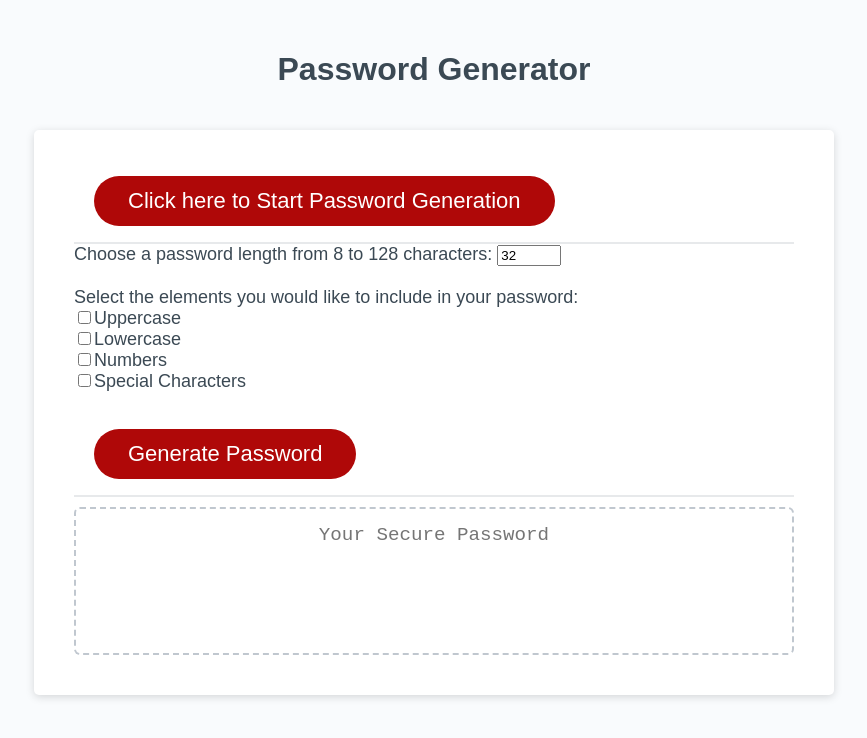
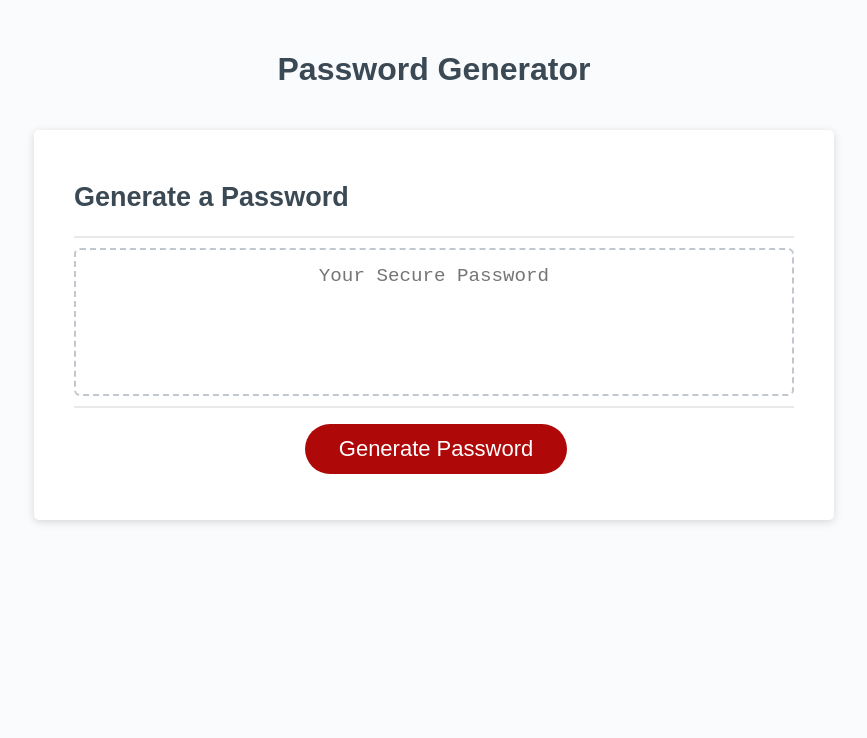
Before and after one commit to npgockel/homework-3, a plain HTML site: page index.html in a window 1280 px wide. Shown: the whole page, without its empty margins (206-1073 px from the left). Drawn offline with Linux system fonts and the light colour scheme.

Commit message:
Comeplete overhaul of code and files|Final commit for homework-3

```diff
--- a/index.html
+++ b/index.html
@@ -7,7 +7,6 @@
     <title>Password Generator</title>
     <link rel="stylesheet" href="style.css" />
   </head>
-
   <body>
     <div class="wrapper">
       <header>
@@ -15,62 +14,9 @@
       </header>
       <div class="card">
         <div class="card-header">
-          <button id="start-gen" class="btn" onclick="generatePassword()">
-            Click here to Start Password Generation
-          </button>
+          <h2>Generate a Password</h2>
         </div>
-
         <div class="card-body">
-          <div id="pass-crit">
-            <div>
-              <label for="length"
-                >Choose a password length from 8 to 128 characters:</label
-              >
-              <input
-                type="number"
-                id="length"
-                name="length"
-                min="8"
-                max="128"
-                value="32"
-              />
-            </div>
-            <br />
-            <label for="char-crit"
-              >Select the elements you would like to include in your
-              password:</label
-            >
-            <form id="char-crit">
-              <input
-                type="checkbox"
-                id="upper-char"
-                name="upper-char"
-                value="Uppercases"
-              /><label for="upper-char">Uppercase</label><br />
-              <input
-                type="checkbox"
-                id="lower-char"
-                name="lower-char"
-                value="Lowercase"
-              /><label for="lower-char">Lowercase</label><br />
-              <input
-                type="checkbox"
-                id="numer-char"
-                name="numer-char"
-                value="Numbers"
-              /><label for="numer-char">Numbers</label><br />
-              <input
-                type="checkbox"
-                id="speci-char"
-                name="speci-char"
-                value="Special Characters"
-              /><label for="speci-char">Special Characters</label>
-            </form>
-            <br />
-            <button id="generate" class="btn">Generate Password</button>
-          </div>
-        </div>
-        <div class="card-footer">
           <textarea
             readonly
             id="password"
@@ -78,6 +24,9 @@
             aria-label="Generated Password"
           ></textarea>
         </div>
+        <div class="card-footer">
+          <button id="generate" class="btn">Generate Password</button>
+        </div>
       </div>
     </div>
     <script src="script.js"></script>
--- a/script.js
+++ b/script.js
@@ -1,98 +1,68 @@
 // Assignment Code
 var generateBtn = document.querySelector("#generate");
 
-// Write password to the #password input
-function writePassword() {
-  var password = generatePassword();
-  var passwordText = document.querySelector("#password");
-
-  passwordText.value = password;
-
-}
-
-// Add event listener to generate button
-generateBtn.addEventListener("click", writePassword);
-
-// HTML idss
-
-// Global vars
-var upperChar;
+generateBtn.addEventListener("click", generatePassword);
 
 // Function to generate password
 function generatePassword() {
-  // Password length
-  var passLength = document.getElementById("length").value;
+  // Declare Password var
+  var passwordGen = "";
 
-  // Character Choice Classes (CCC)
-  // var upperChar = "ABCDEFGHIJKLMNOPQRSTUVWZYZ";
-  // var lowerChar = "abcdefghijklmnopqrstuvwxyz";
-  // var numerChar = "1234567890";
-  // var speciChar = "!@#$%^&*()_+";
-  var ccc = [
+  //Prompt for password length
+  var passLength;
+  while (passLength < 8 || passLength > 128 || isNaN(passLength)) {
+    passLength = prompt("How long would you like your password?  Choose 8-128");
+    console.log(passLength);
+  }
+
+  // Character Choices Array
+  var charChoices = [
     "ABCDEFGHIJKLMNOPQRSTUVWZYZ",
     "abcdefghijklmnopqrstuvwxyz",
     "1234567890",
     "!@#$%^&*()_+"
   ];
+  // Chosen Character Concat container
+  var charChosen = [];
 
-  // Boolean array for CCC choices.
-  // [upperChar, lowerChar, numerChar, speciChar]
-  var boolCcc = [false, false, false, false];
+  // Confirm Dialog for Character Choices; adding chosen password elements to charChosen[]. Needs to DRY
+  var charUpper = confirm("Include Uppercase Letters in Password?");
+  if (charUpper === true) {
+    charChosen.push(charChoices[0]);
+    console.log(charChosen);
+  }
+  var charLower = confirm("Include Lowercase Letters in Password?");
+  if (charLower === true) {
+    charChosen.push(charChoices[1]);
+    console.log(charChosen);
+  }
+  var charNumer = confirm("Include Numbers in Password?");
+  if (charNumer === true) {
+    charChosen.push(charChoices[2]);
+    console.log(charChosen);
+  }
+  var charSpeci = confirm("Include Special Characters in Password?");
+  if (charSpeci === true) {
+    charChosen.push(charChoices[3]);
+    console.log(charChosen);
+  }
 
-// // Containers for CCC (Boolean)
-// var addUpper = false;
-// var addLower = false;
-// var addNumer = false;
-// var addSpeci = false;
+  // Concatenating or 'Joining' charChosen[] without spaces
+  var conCharChosen = charChosen.join("");
+  console.log(conCharChosen);
 
+  // Randomly selecting characters from joined charChosen[]
+  for (var i = 0; i <= passLength; i++) {
+    passwordGen =
+      passwordGen +
+      conCharChosen.charAt(
+        Math.floor(Math.random() * Math.floor(conCharChosen.length - 1))
+      );
+  }
 
+  // Setting var to display generated password
+  var passwordText = document.querySelector("#password");
+// Setting value of #password to generated password
+  passwordText.value = passwordGen;
 
-  // Event listeners for CCC
-  document.getElementById("upper-char").onclick = function() {
-    if (this.checked) {
-      boolCcc[0] = true;
-      console.log(boolCcc[0]);
-    } else {
-      boolCcc[0] = false;
-      console.log(boolCcc[0]);
-    }
-  };
-  document.getElementById("lower-char").onclick = function() {
-    if (this.checked) {
-      boolCcc[1] = true;
-      console.log(boolCcc[1]);
-    } else {
-      boolCcc[1] = false;
-      console.log(boolCcc[1]);
-    }
-  };
-  document.getElementById("numer-char").onclick = function() {
-    if (this.checked) {
-      boolCcc[2] = true;
-      console.log(boolCcc[2]);
-    } else {
-      boolCcc[2] = false;
-      console.log(boolCcc[2]);
-    }
-  };
-  document.getElementById("speci-char").onclick = function() {
-    if (this.checked) {
-      boolCcc[3] = true;
-      console.log(boolCcc[3]);
-    } else {
-      boolCcc[3] = false;
-      console.log(boolCcc[3]);
-    }
-  };
-
-
-
-  // The generated password container
-  var password = "";
-
-  // Random Character Selector
-
-  // values.charAt(Math.floor(Math.random() * Math.floor(values.length - 1)))
-
-  document.getElementById("password").value = password;
 }
```
Also changed, not shown: 1 other file.
